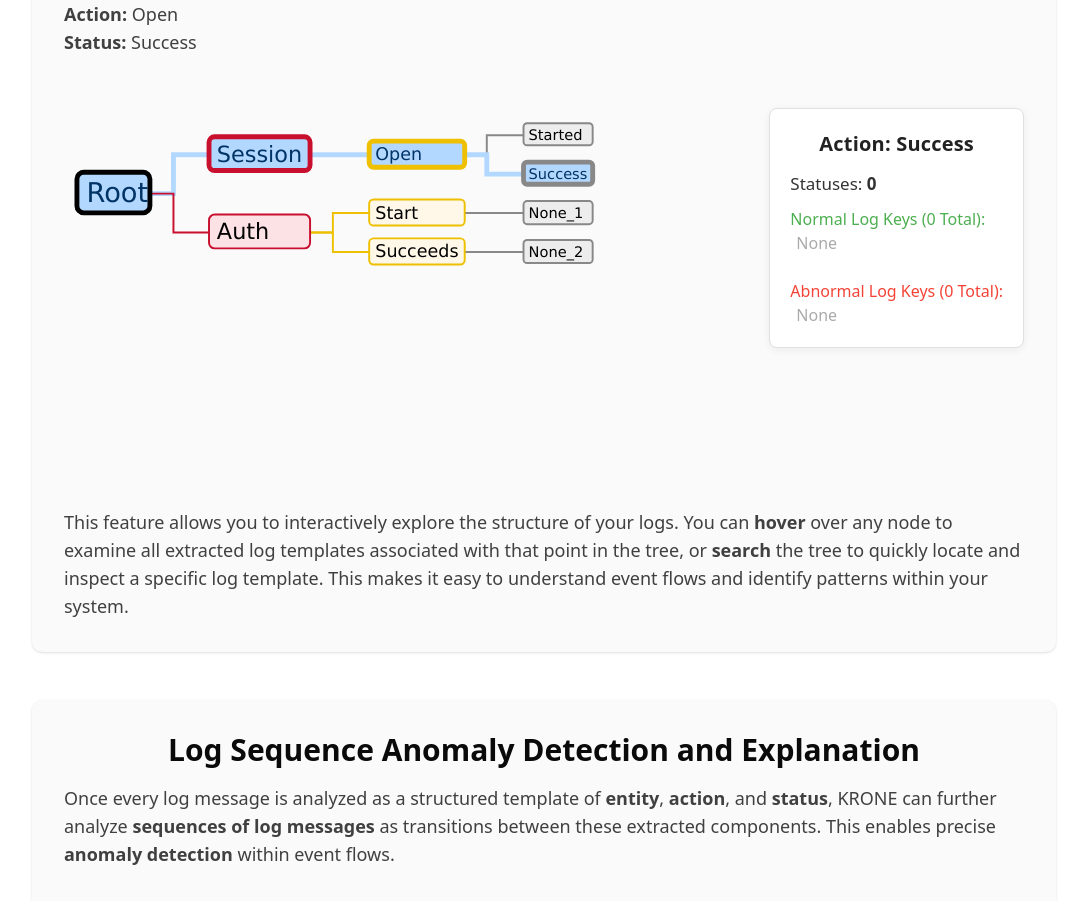
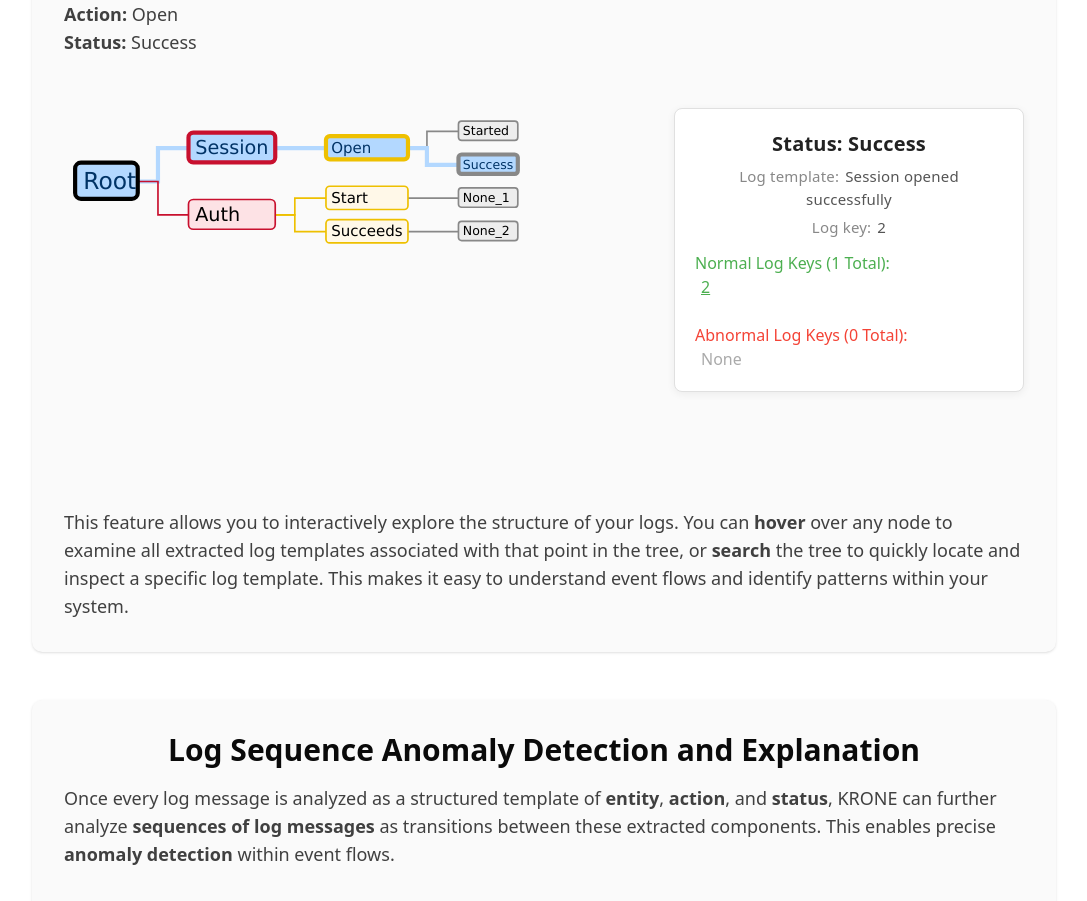
Before and after one commit to LeiMa0324/KRONE_Demo, a React (Vite) app: page / in a window 1280 px wide. Shown: the part 1440-2341 px from the top of the page, without its empty margins (96-1183 px from the left). Built offline with nearby package versions, Linux system fonts and the light colour scheme.

Commit message:
fixed demo info panel data

```diff
--- a/src/components/FeaturesDescription.tsx
+++ b/src/components/FeaturesDescription.tsx
@@ -79,6 +79,10 @@ const demoTreeData = {
 };
 
 const demoInfoTree: DemoInfoTreeNode = {
+  name: "Root",
+  entity: "Root",
+  children: [
+    {
       name: "Session",
       entity: "Session",
       children: [
@@ -99,9 +103,11 @@ const demoInfoTree: DemoInfoTreeNode = {
           ],
         },
       ],
+    },
+  ],
 };
 
-const demoInfoNode = hierarchy<TreeNode>(demoInfoTree).children?.[0]?.children?.[0] ?? null;
+const demoInfoNode = hierarchy<TreeNode>(demoInfoTree).children?.[0]?.children?.[0]?.children?.[0] ?? null;
 
 const demoDecompData = [
   {
```
Lines whose indentation alone changed are shown as unchanged.
